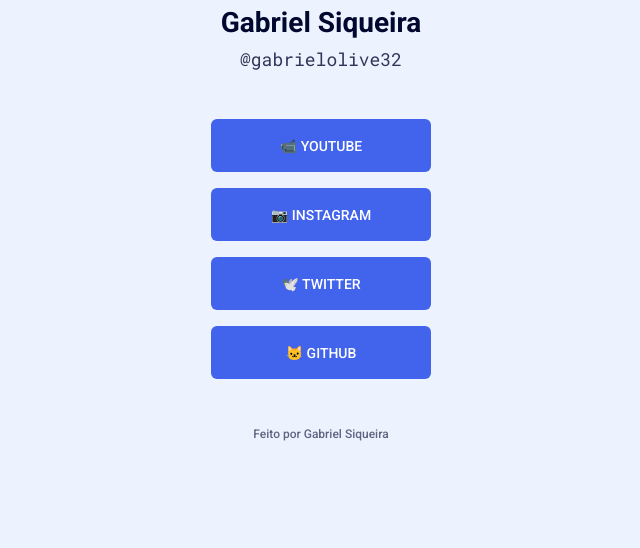
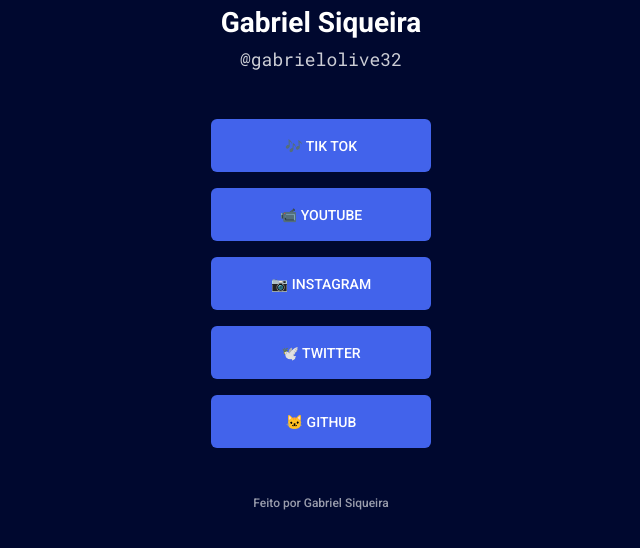
Before and after one commit to Siqueira64/maratona-explorer-2, a plain HTML site: page index.html in a window 1280 px wide. Shown: the part 182-730 px from the top of the page, without its empty margins (319-959 px from the left). Drawn offline with Linux system fonts and the light colour scheme.

Commit message:
Adicionei um link para o TikTok

```diff
--- a/index.html
+++ b/index.html
@@ -10,7 +10,7 @@
   <link href="https://fonts.googleapis.com/css2?family=Roboto+Mono&family=Roboto:wght@500;700&display=swap" rel="stylesheet">
   <link rel="stylesheet" href="./styles.css">
 </head>
-<body class="">
+<body class="dark-blue">
 
   <div class="container">
 
@@ -23,7 +23,11 @@
 
 
     <ul>
-      <li>
+       <li>
+          <a href="https://www.tiktok.com/@gsoliveira64"
+          target="_blank">🎶 Tik Tok</a>
+       </li>
+       <li>
           <a href="https://www.youtube.com/channel/UCOwNzCqUnD--HO5KsGX1PeQ"
           target="_blank">📹 Youtube</a>
       </li>
```
